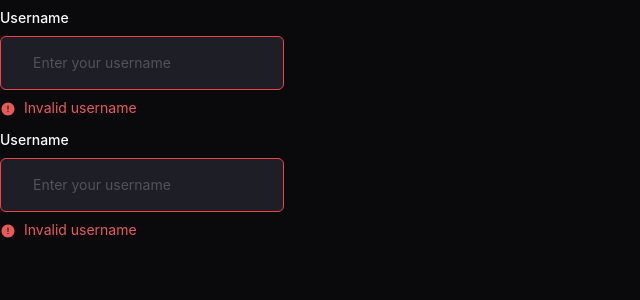
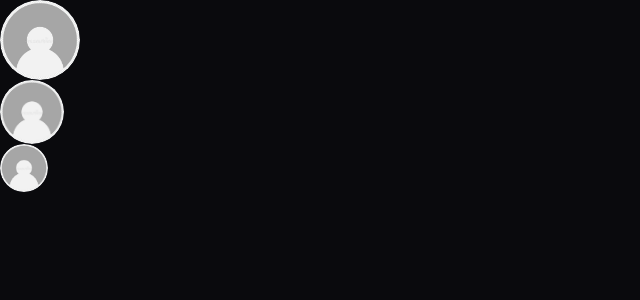
Before and after one commit to Grintaking19/kinlo, a React (Vite) app in the folder apps/client/: page / in a window 1280 px wide. Shown: the top 300 px of the page, without its empty margins (0-640 px from the left). Built offline with nearby package versions, Linux system fonts and the light colour scheme.

Commit message:
fea(Avatar): :sparkles: Finished Avatar Component and Handled Fallbacks and errors

```diff
--- a/apps/client/src/App.jsx
+++ b/apps/client/src/App.jsx
@@ -1,28 +1,12 @@
-import InputField from "./components/layout/InputField.jsx";
-
+import Avatar from "./components/layout/Avatar";
 import "./App.css";
 
 function App() {
   return (
     <div className="bg-bg min-h-screen">
-      <InputField
-        placeholder="Enter your username"
-        size="md"
-        label="Username"
-        error={true}
-        errorMessage="Invalid username"
-        disabled={false}
-        aria-label="Username"
-      />
-
-      <InputField
-        placeholder="Enter your username"
-        size="md"
-        label="Username"
-        error={true}
-        errorMessage="Invalid username"
-        disabled={false}
-      />
+      <Avatar size="lg" alt="Large User Avatar" />
+      <Avatar size="md" alt="Medium User Avatar" />
+      <Avatar size="sm" alt="Small User Avatar" />
     </div>
   );
 }
--- /dev/null
+++ b/apps/client/src/components/layout/Avatar.jsx
@@ -0,0 +1,55 @@
+import React from "react";
+import defaultAvatar from "../../assets/images/default-avatar-profile-icon.avif";
+
+const SIZES = {
+  sm: "w-6 h-6",
+  md: "w-8 h-8",
+  lg: "w-10 h-10",
+};
+
+const Avatar = ({ src, size = "md", alt = "User Avatar", className = "" }) => {
+  if (!Object.keys(SIZES).includes(size) && size !== null) {
+    if (import.meta.env.DEV) {
+      console.error(
+        `Invalid size provided to Avatar component: ${size}. Defaulting to "md".`,
+      );
+    }
+    size = "md";
+  }
+
+  if (size === null) {
+    if (import.meta.env.DEV) {
+      console.warn(
+        "Avatar: size is set to null. Defaulting to 'md' size for consistent styling.",
+      );
+    }
+    size = "md";
+  }
+
+  if (import.meta.env.DEV && alt === "User Avatar") {
+    console.warn(
+      "Avatar: The default alt text 'User Avatar' is being used. Consider providing a more descriptive alt text for better accessibility.",
+    );
+  }
+
+  const sizeClass = size ? SIZES[size] : SIZES.md;
+  const id = React.useId();
+
+  return (
+    <div className={`overflow-hidden rounded-full bg-surface-2 ${sizeClass}`}>
+      <img
+        id={`avatar-${id}`}
+        src={src || defaultAvatar}
+        alt={alt || "User Avatar"}
+        className={`block w-full h-full object-cover rounded-full  ${className}`}
+        onError={(e) => {
+          e.target.onerror = null; // Prevents infinite loop if the fallback image also fails
+          e.target.src = defaultAvatar;
+          e.target.alt = alt ?? "Default User Avatar"; // Handles Purly decorative images (Very Edgy Case)
+        }}
+      />
+    </div>
+  );
+};
+
+export default Avatar;
```
Also changed, not shown: apps/client/src/assets/images/default-avatar-profile-icon.avif (added).
